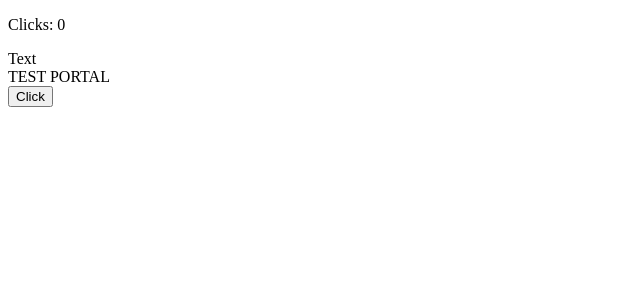
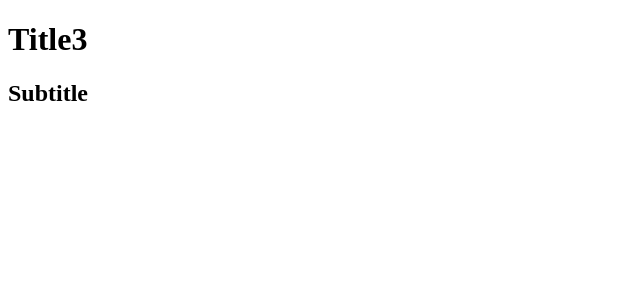
Before and after one commit to roman-gravit/React, a React (Create React App) app: page / in a window 1280 px wide. Shown: the top 300 px of the page, without its empty margins (0-640 px from the left). Built offline with nearby package versions, Linux system fonts and the light colour scheme.

Commit message:
React. Portal. Context.

```diff
--- a/src/14-portal/Lesson.jsx
+++ b/src/14-portal/Lesson.jsx
@@ -1,5 +1,5 @@
 import React,  { Component } from 'react';
-import ReactDOM from "react-dom";
+import { createPortal } from "react-dom";
 
 export class MyPortal extends Component {
 	el = document.createElement("div");
@@ -13,7 +13,7 @@ export class MyPortal extends Component {
 	}
 
 	render() {
-		return ReactDOM.createPortal(this.props.children, this.el);
+		return createPortal(this.props.children, this.el);
 	}
 }
 
--- /dev/null
+++ b/src/15-context/Lesson.jsx
@@ -0,0 +1,44 @@
+import React, { Component, Fragment } from "react";
+
+const TittleContext = React.createContext();
+
+const LevelThree = () => (
+	<TittleContext.Consumer>
+		{ ({ title, subTutle, click}) => (
+			<Fragment>
+				 <h1 onClick={click}> {title} </h1>
+				 <h2> {subTutle} </h2>
+			</Fragment>
+		)}
+	</TittleContext.Consumer>
+)
+
+const LevelTwo = () => <LevelThree />
+
+const LevelOne = () => <LevelTwo  />
+
+export class Lesson extends Component {
+	render () {
+		return (
+			<TittleContext.Provider value={{ title: "Title3", subTutle: "Subtitle", click: () => {console.log("click")}}}>
+				<LevelOne  />
+			</TittleContext.Provider>
+		);
+	}
+}
+
+/*
+const LevelThree = ({ title }) => <h1>{title}</h1>
+
+const LevelTwo = ({ title }) => <LevelThree title = { title } />
+
+const LevelOne = ({ title }) => <LevelTwo title = { title } />
+
+export class Lesson extends Component {
+	render () {
+		return (
+			<LevelOne title="simple title" />
+		);
+	}
+}
+*/
--- a/src/index.js
+++ b/src/index.js
@@ -1,7 +1,7 @@
 import React from "react";
 import ReactDOM from "react-dom/client";
 import { StrictMode } from 'react';
-import { Lesson } from "./14-portal/Lesson";
+import { Lesson } from "./15-context/Lesson";
 
 const root = ReactDOM.createRoot(document.getElementById('root'));
 root.render(
```
Also changed, not shown: 1 other file (tests, documents, lock files or other folders).
